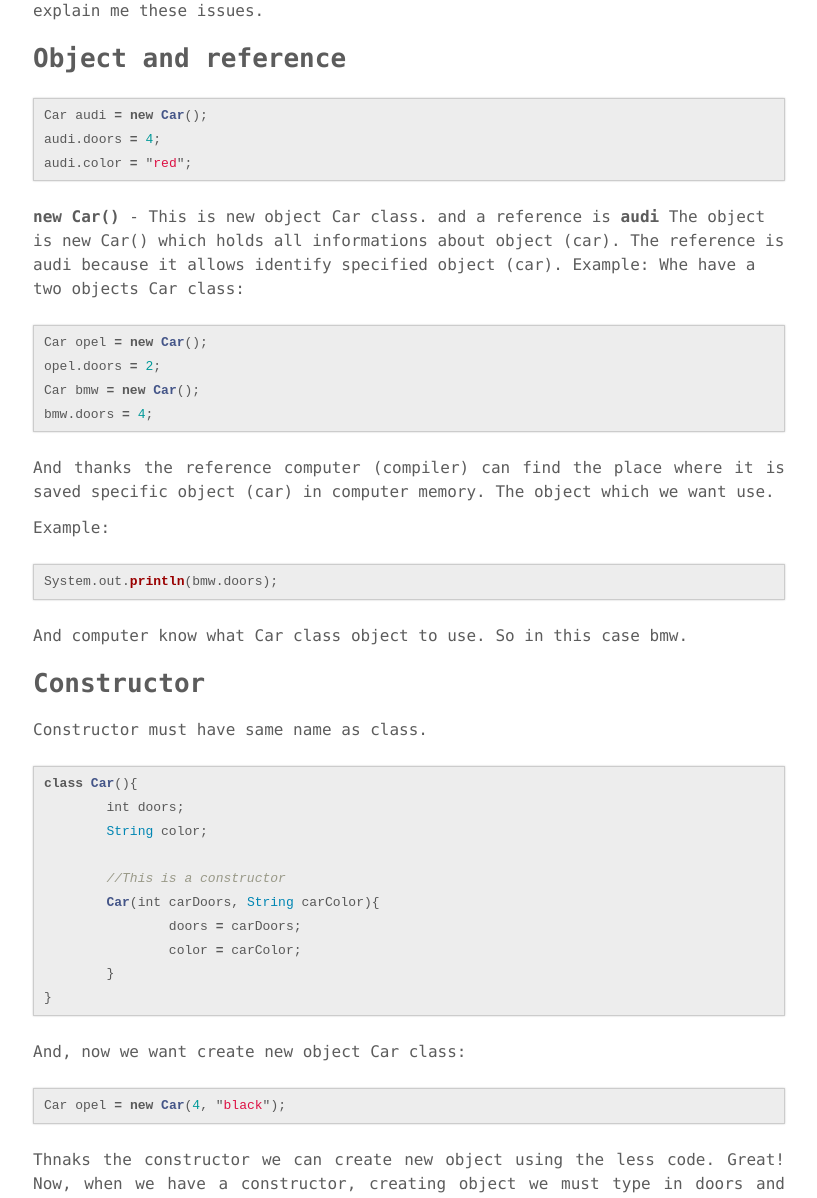
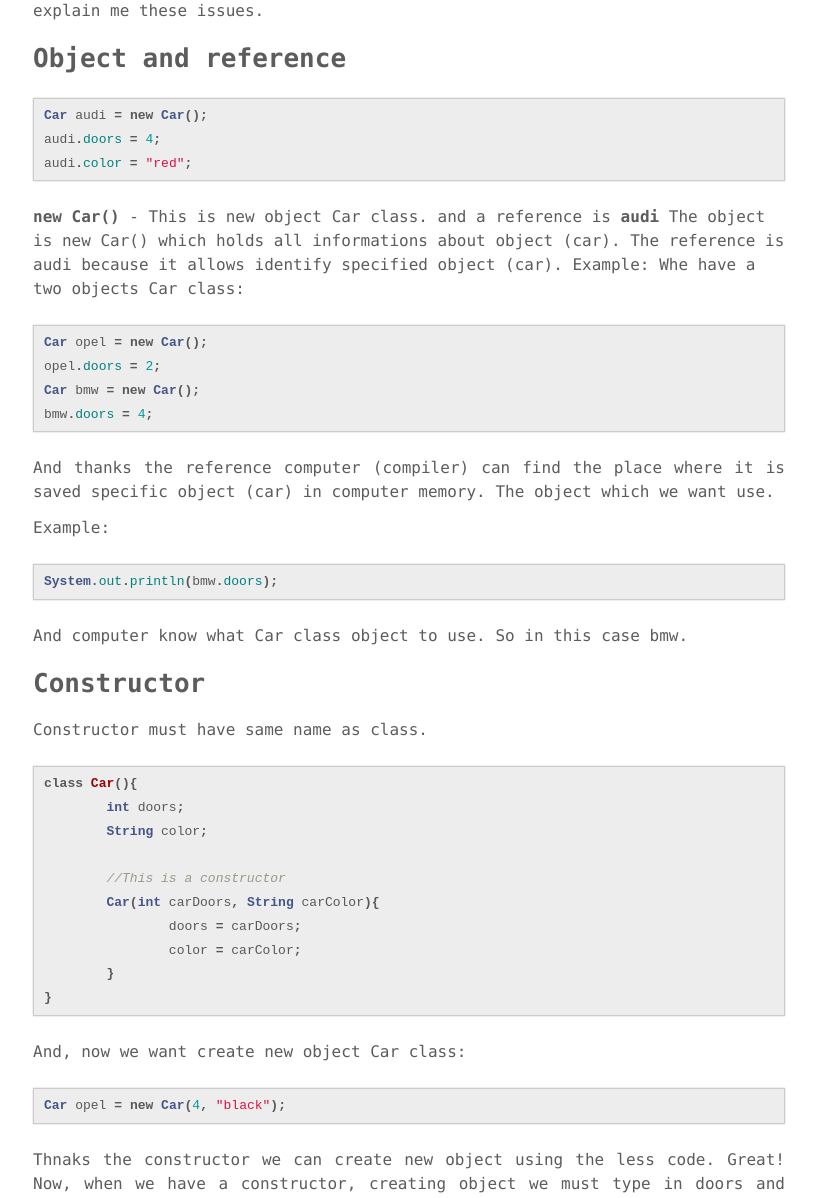
Before and after one commit to objectprogr/old_github_io_website, a Jekyll site: the page built from _posts/2017-05-05-Course-in-Java.-What-I-learned.md, in a window 1280 px wide. Shown: the part 449-1647 px from the top of the page, without its empty margins (231-1048 px from the left). Built offline with Jekyll 4.4.1, drawn with Linux system fonts in a browser that asks for light colours; comment, search, counter and statistics services are not loaded.

Commit message:
Change javascript Syntax highlighting to Java

````diff
--- a/_posts/2017-05-05-Course-in-Java.-What-I-learned.md
+++ b/_posts/2017-05-05-Course-in-Java.-What-I-learned.md
@@ -10,7 +10,7 @@ How thanks objects I can simplify my code. Code is more flexible. Introduction o
 Earlier I tried what are they objects, but I did can't. This course in very simple way explain me these issues.
 {: .alert .alert-info .text-justify}
 ## Object and reference
-```javascript
+```java
 Car audi = new Car();
 audi.doors = 4;
 audi.color = "red";
@@ -22,7 +22,7 @@ The reference is audi because it allows identify specified object (car).
 Example:
 Whe have a two objects Car class:
 
-```javascript
+```java
 Car opel = new Car();
 opel.doors = 2;
 Car bmw = new Car();
@@ -31,14 +31,14 @@ bmw.doors = 4;
 And thanks the reference computer (compiler) can find the place where it is saved specific object (car) in computer memory. The object which we want use.
 {: .alert .alert-info .text-justify}
 Example:
-```javascript
+```java
 System.out.println(bmw.doors);
 ```
 And computer know what Car class object to use. So in this case bmw.
 
 ## Constructor
 Constructor must have same name as class.
-```javascript
+```java
 class Car(){
 	int doors;
 	String color;
@@ -51,7 +51,7 @@ class Car(){
 }
 ```
 And, now we want create new object Car class:
-```javascript
+```java
 Car opel = new Car(4, "black");
 ```
 Thnaks the constructor we can create new object using the less code. Great!
````
